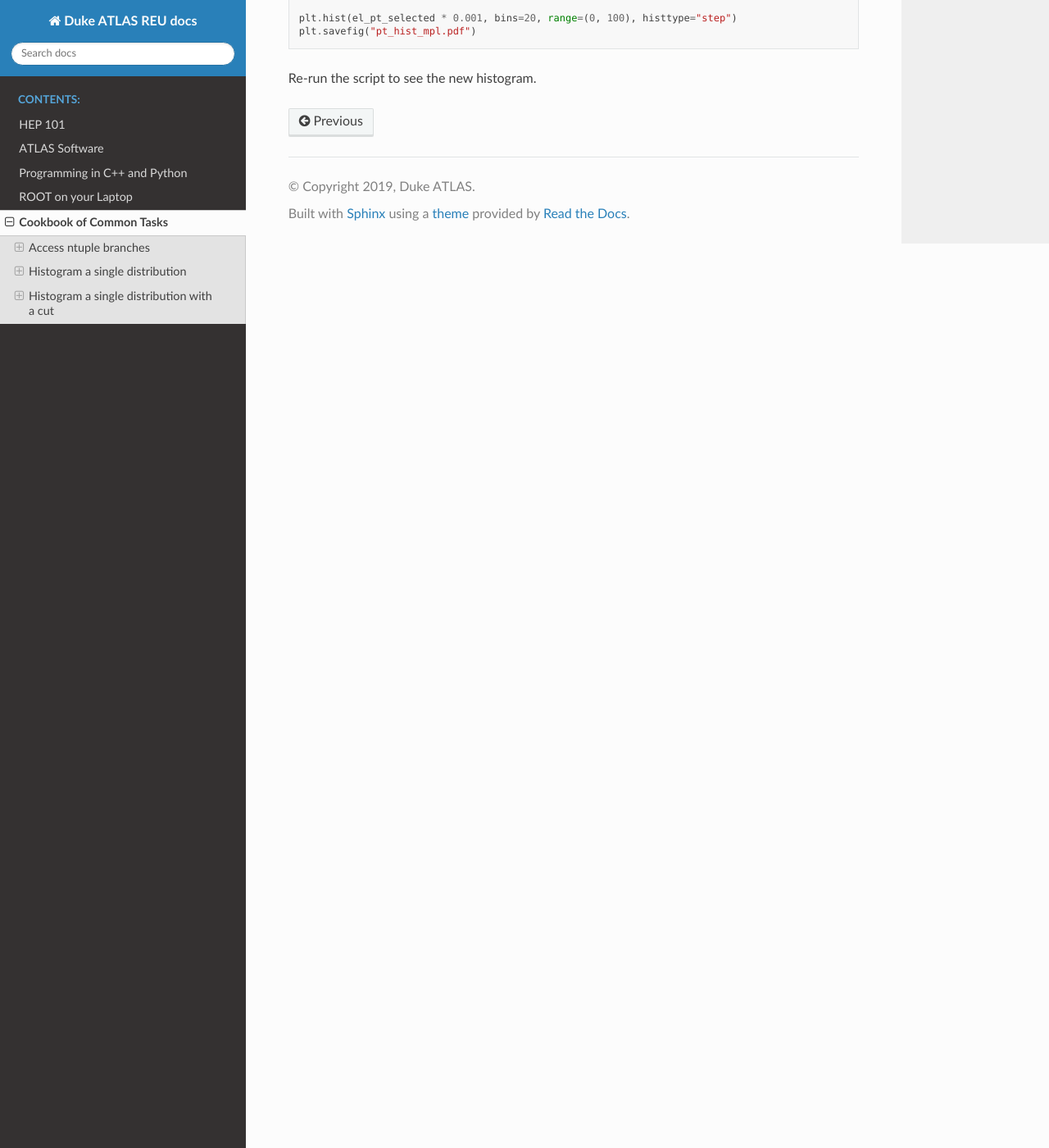
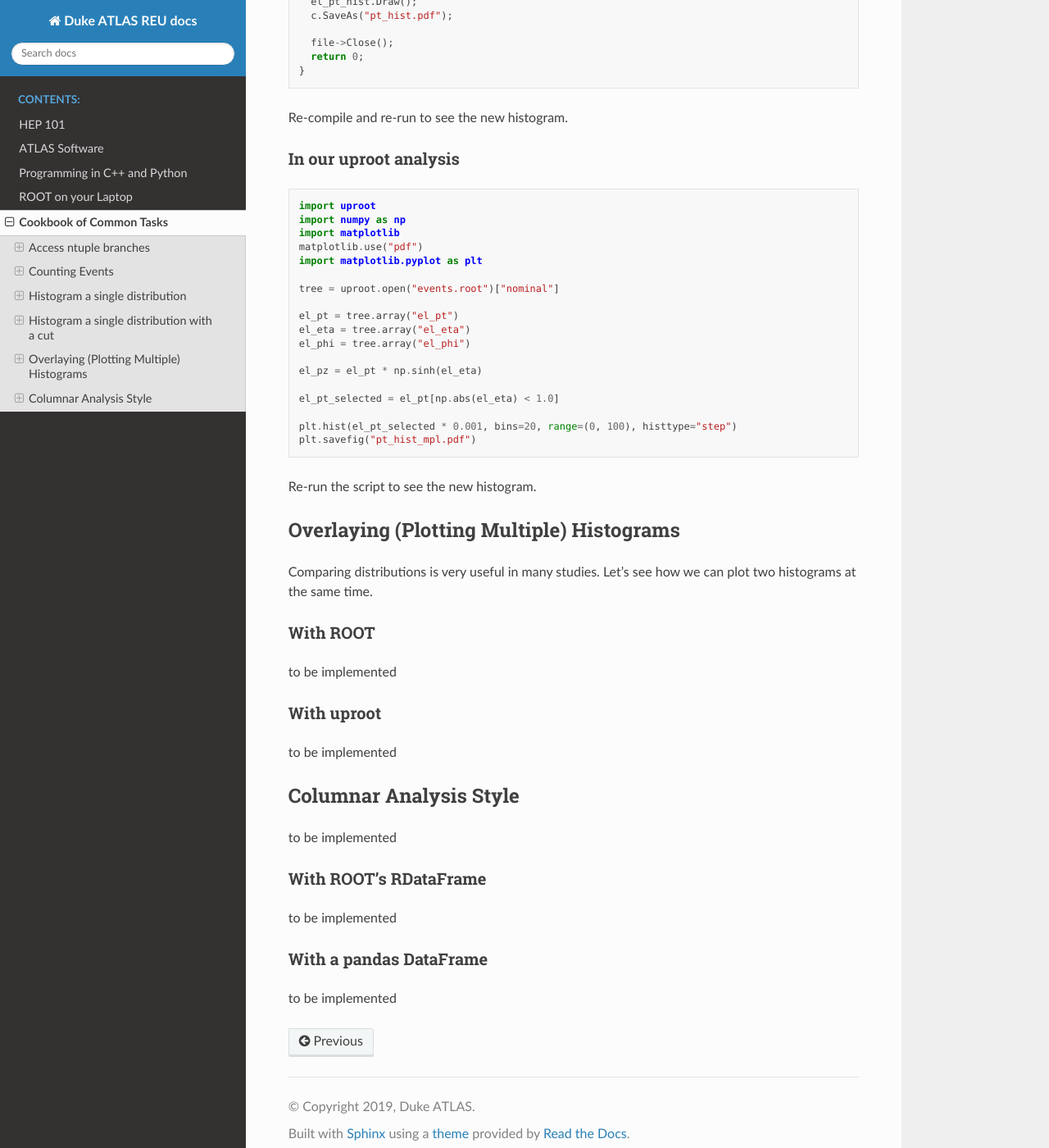
Before and after one commit to escambron/hep101-docs, a Sphinx documentation site: the page built from docs/useful.rst, in a window 1280 px wide and 1400 px high, scrolled down 5322 px. Shown: the whole window at 82% size. Built offline with Sphinx 7.4.7 and the Read the Docs theme 2.0.0, drawn with Linux system fonts in a browser that asks for light colours; some of the changed text lies outside the part shown.

Commit message:
putting in structure for some todo cookbook items

```diff
--- a/docs/useful.rst
+++ b/docs/useful.rst
@@ -23,6 +23,12 @@ pseudorapidity (:math:`\eta`), and azimuthal angle (:math:`\phi`).
 
 With ROOT TTreeReader
 ^^^^^^^^^^^^^^^^^^^^^
+
+.. note:: ROOT has some pretty extensive documentation, but it can be
+          a bit dense. This page should serve as a quick introduction
+          to a few topics. If you'd like to dive into ROOT's
+          ``TTreeReader`` documentation, then `start here
+          <https://root.cern.ch/doc/master/classTTreeReader.html>`_.
 
 In ROOT we'll use the ``TTreeReader`` and ``TTreeReaderValue<T>``
 classes, in a file called ``read_electrons.cpp`` we can write:
@@ -115,6 +121,22 @@ This script can just be run with python:
    (root6) $ python read_electrons.py
 
 
+Counting Events
+---------------
+
+A very common task in HEP is just counting events. We frequently want
+to know what happens to our yields when we do something like change a
+Monte Carlo sample, or change a selection (set of cuts).
+
+With ROOT
+^^^^^^^^^
+
+to be implemented
+
+With uproot
+^^^^^^^^^^^
+
+to be implemented
 
 Histogram a single distribution
 -------------------------------
@@ -300,3 +322,34 @@ In our uproot analysis
    plt.savefig("pt_hist_mpl.pdf")
 
 Re-run the script to see the new histogram.
+
+Overlaying (Plotting Multiple) Histograms
+-----------------------------------------
+
+Comparing distributions is very useful in many studies. Let's see how
+we can plot two histograms at the same time.
+
+With ROOT
+^^^^^^^^^
+
+to be implemented
+
+With uproot
+^^^^^^^^^^^
+
+to be implemented
+
+Columnar Analysis Style
+-----------------------
+
+to be implemented
+
+With ROOT's RDataFrame
+^^^^^^^^^^^^^^^^^^^^^^
+
+to be implemented
+
+With a pandas DataFrame
+^^^^^^^^^^^^^^^^^^^^^^^
+
+to be implemented
```
